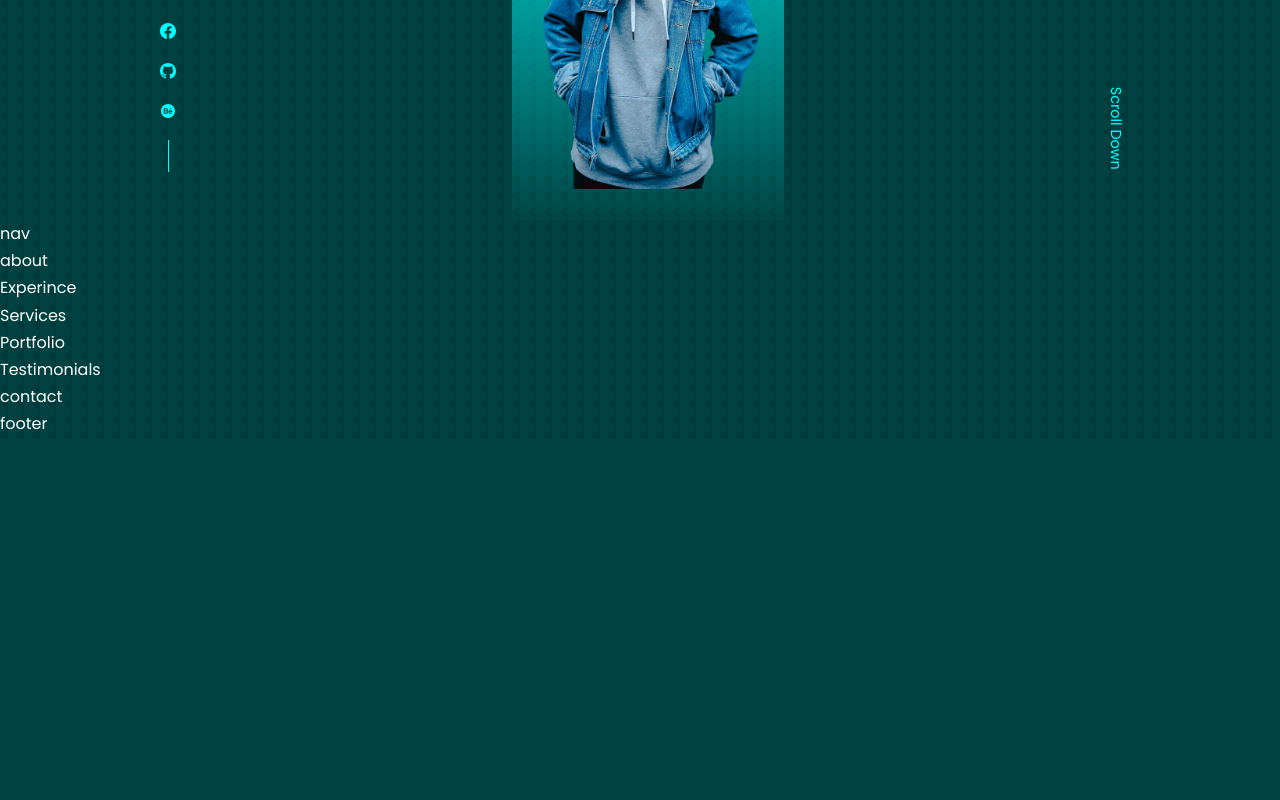
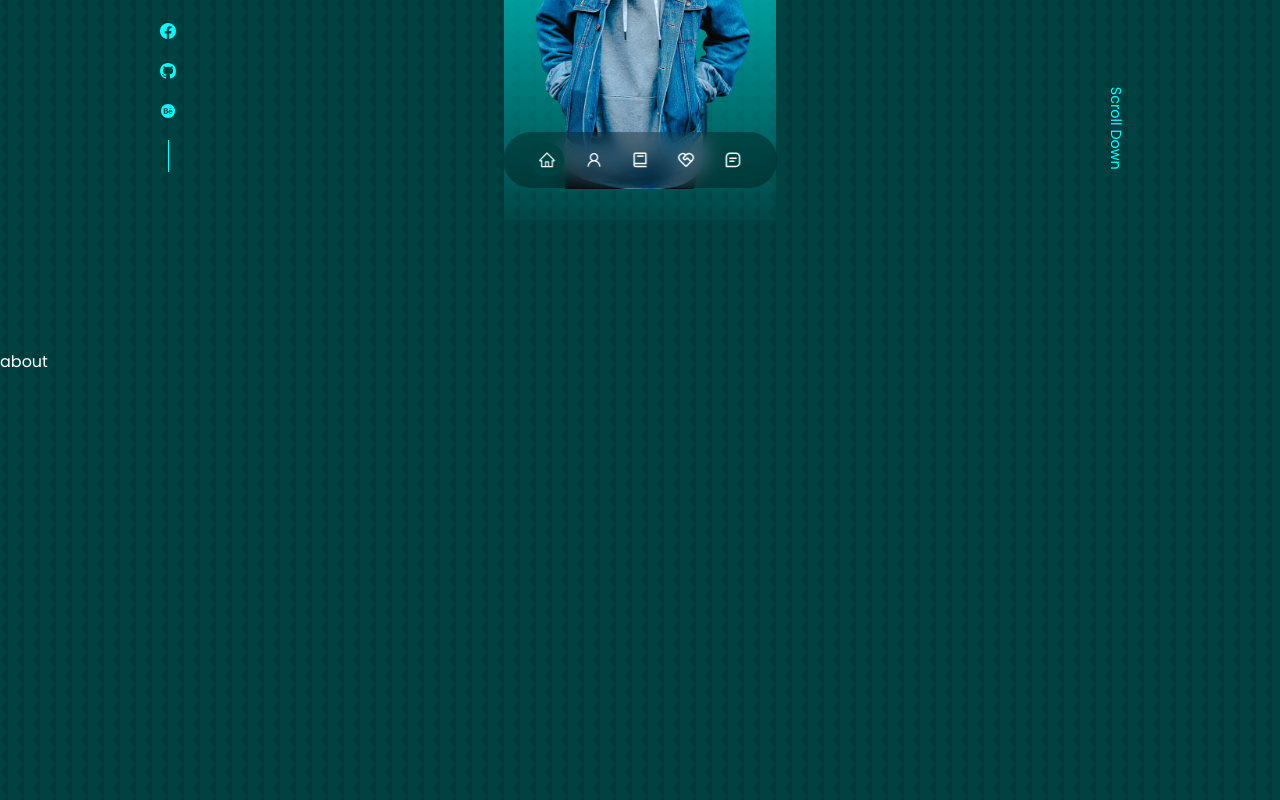
Before and after one commit to muralinnurm/react_portfolio, a React (Create React App) app: page / in a window 1280 px wide. Shown: the part 580-1380 px from the top of the page. Before the commit the page ends 1018 px from the top, so only its background shows below. Built offline with nearby package versions, Linux system fonts and the light colour scheme.

Commit message:
nav bar created

```diff
--- a/src/Index.css
+++ b/src/Index.css
@@ -56,6 +56,7 @@ h1{
 }
 section{
     margin-top: 8rem;
+    height: 100vh;
 }
 section > h2, section > h5{
     text-align: center;
--- a/src/components/about/About.js
+++ b/src/components/about/About.js
@@ -3,9 +3,9 @@ import './about.css';
 
 function About() {
   return (
-    <div>
-        about
-    </div>
+    <section id="about">
+      about
+    </section>
   )
 }
 
--- a/src/components/contact/Contact.js
+++ b/src/components/contact/Contact.js
@@ -3,8 +3,8 @@ import './contact.css';
 
 export default function Contact() {
   return (
-    <div>
+    <section id="contact">
       contact
-    </div>
+    </section>
   )
 }
--- a/src/components/experince/Experince.js
+++ b/src/components/experince/Experince.js
@@ -3,8 +3,8 @@ import './experince.css';
 
 export default function Experince() {
   return (
-    <div>
+    <section id='experince'>
       Experince
-    </div>
+    </section>
   )
 }
--- a/src/components/header/header.css
+++ b/src/components/header/header.css
@@ -45,7 +45,7 @@ header{
     width: 17rem ;
     height: 30rem;
     position: absolute;
-    left: calc(50% - 8rem);
+    left: calc(50% - 8.5rem);
     margin-top: 2rem;
     border-radius: 12rem 12rem 0 0;
     overflow: hidden;
--- a/src/components/nav/Nav.js
+++ b/src/components/nav/Nav.js
@@ -1,9 +1,21 @@
-import React from 'react'
-import "./nav.css"
+import React from 'react';
+import "./nav.css";
+import {AiOutlineHome} from 'react-icons/ai';
+import {AiOutlineUser} from 'react-icons/ai';
+import {BiBook} from 'react-icons/bi';
+import {RiServiceLine} from 'react-icons/ri';
+import {BiMessageSquareDetail} from 'react-icons/bi';
+import { useState } from 'react';
+
 export default function Nav() {
+  const[activeNav, setActiveNav] = useState("#")
   return (
-    <div>
-      nav
-    </div>
+    <nav>
+      <a href="#" onClick={() => setActiveNav("#") } className={activeNav === '#' ? 'active' : ''}> <AiOutlineHome/></a>
+      <a href="#about" onClick={() => setActiveNav("#about") } className={activeNav === '#about' ? 'active' : ''}><AiOutlineUser/></a>
+      <a href="#experince" onClick={() => setActiveNav("#experince") } className={activeNav === '#experince' ? 'active' : ''}><BiBook/></a>
+      <a href="#service" onClick={() => setActiveNav("#service") } className={activeNav === '#service' ? 'active' : ''}><RiServiceLine/></a>
+      <a href="#contact" onClick={() => setActiveNav("#contact") } className={activeNav === '#contact' ? 'active' : ''}><BiMessageSquareDetail/></a>
+    </nav>
   )
 }
--- a/src/components/nav/nav.css
+++ b/src/components/nav/nav.css
@@ -0,0 +1,31 @@
+nav{
+    background: rgba(0, 0, 0, 0.3);
+    width: max-content;
+    display: block;
+    padding: 0.7rem 1.7rem;
+    z-index: 2;
+    position: fixed;
+    left: 50%;
+    transform: translateX(-50%);
+    bottom: 2rem;
+    display: flex;
+    gap: 0.8rem;
+    border-radius: 3rem;
+    backdrop-filter: blur(10px);
+}
+
+nav a{
+    background: transparent;
+    padding: .5rem ;
+    border-radius: 50%;
+    font-size: 1.1rem;
+    display: flex;
+    color: var(--white);
+}
+nav a:hover{
+    background-color: rgba(0, 0, 0, 0.4);
+}
+nav a.active{
+    background-color: var(--bg-color);
+
+}
--- a/src/components/portfolio/Portfolio.js
+++ b/src/components/portfolio/Portfolio.js
@@ -2,8 +2,8 @@ import React from 'react'
 import "./portfolio.css"
 export default function Portfolio() {
   return (
-    <div>
+    <section id='portfolio'>
       Portfolio
-    </div>
+    </section>
   )
 }
--- a/src/components/services/Services.js
+++ b/src/components/services/Services.js
@@ -2,8 +2,8 @@ import React from 'react'
 import "./services.css"
 export default function Services() {
   return (
-    <div>
+    <section id='service'>
       Services
-    </div>
+    </section>
   )
 }
--- a/src/components/testimonials/Testimonials.js
+++ b/src/components/testimonials/Testimonials.js
@@ -2,8 +2,8 @@ import React from 'react'
 import "./testimonials.css"
 export default function Testimonials() {
   return (
-    <div>
+    <section id='testimonials'>
       Testimonials
-    </div>
+    </section>
   )
 }
```
